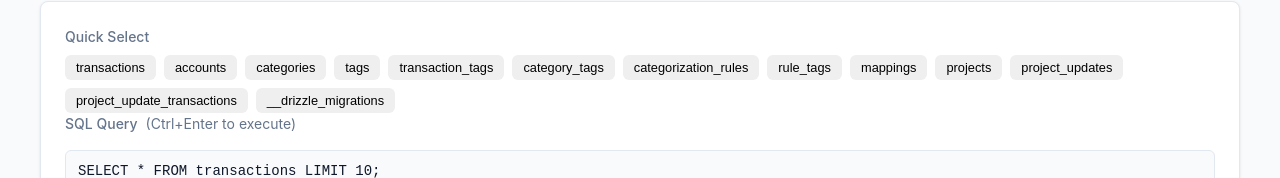
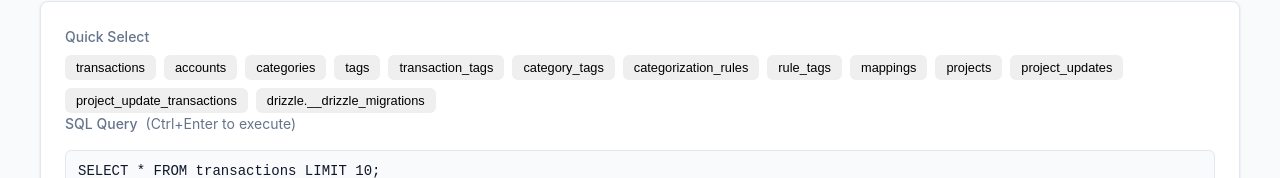
Before and after one commit to M-Haertling/ledgr, a Next.js app: page /admin in a window 1280 px wide. Shown: the part 295-473 px from the top of the page. Built offline with nearby package versions, Linux system fonts and the light colour scheme.

Commit message:
Fix __drizzle_migrations quick-select to use drizzle schema prefix
Co-Authored-By: Claude Sonnet 4.6 <noreply@anthropic.com>

```diff
--- a/app/admin/SqlEditor.tsx
+++ b/app/admin/SqlEditor.tsx
@@ -22,7 +22,7 @@ const QUICK_TABLES = [
   'projects',
   'project_updates',
   'project_update_transactions',
-  '__drizzle_migrations',
+  'drizzle.__drizzle_migrations',
 ];
 
 export default function SqlEditor() {
```
